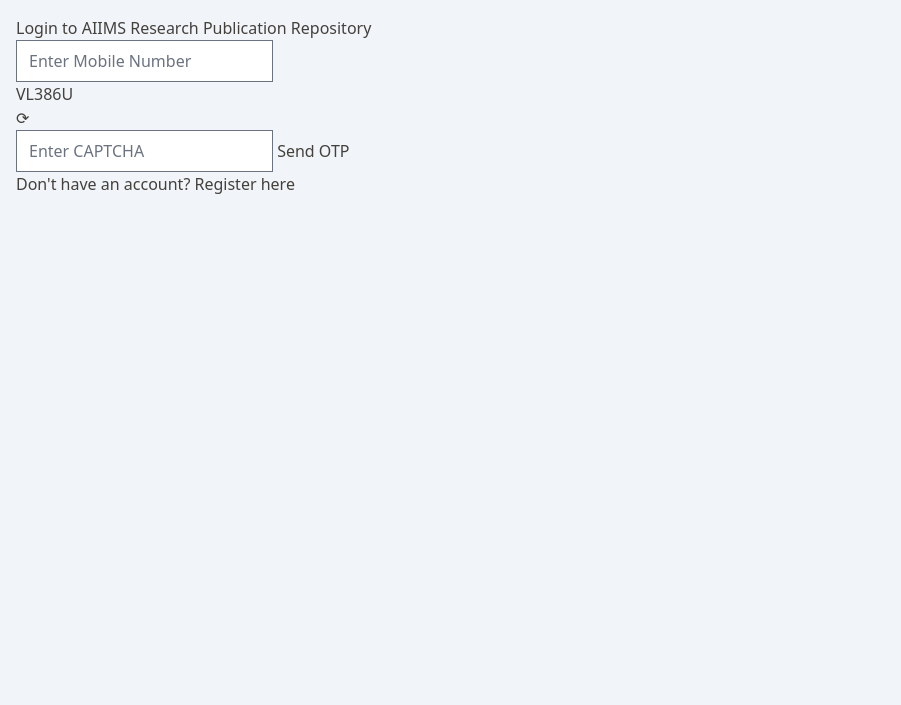
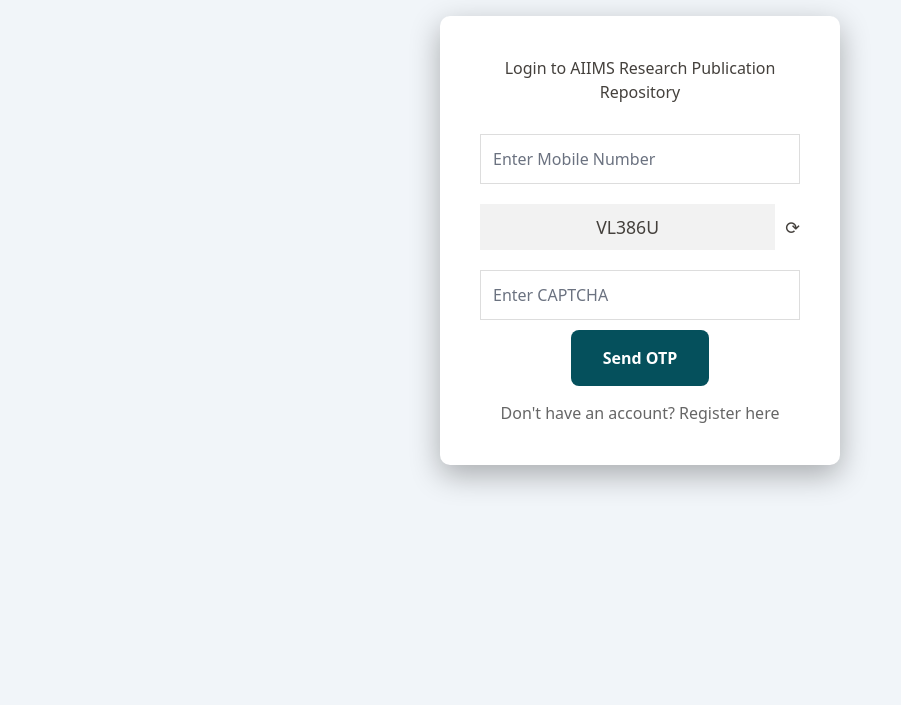
Before and after one commit to ravi1997/research-repository, a Flask app: template app/templates/login.html in a window 1280 px wide. Shown: the part 64-769 px from the top of the page, without its empty margins (0-901 px from the left). Run offline with Flask 3, Linux system fonts and the light colour scheme; the template is opened without the code that fills it, so the values that code supplies are empty; style sheets or scripts are compiled from the project's sources; parts of the project's set-up code (start-up, migrations or seed data) failed here and were passed over.

Commit message:
commit random

```diff
--- /dev/null
+++ b/app/static/style/style.css
@@ -0,0 +1,182 @@
+/* Upload Section */
+.upload-section {
+    margin-top: 40px;
+    text-align: center;
+}
+
+.upload-section h3 {
+    font-size: 1.8rem;
+    color: var(--text-color);
+    margin-bottom: 15px;
+}
+
+.upload-section input[type="file"] {
+    padding: var(--padding);
+    font-size: var(--font-size-medium);
+}
+
+.upload-section button {
+    margin-top: 10px;
+    padding: var(--padding) 20px;
+    font-size: var(--font-size-medium);
+    color: white;
+    background-color: var(--primary-color);
+    border: none;
+    border-radius: var(--border-radius);
+    cursor: pointer;
+    transition: background-color 0.3s;
+}
+
+.upload-section button:hover {
+    background-color: var(--primary-light);
+}
+
+
+/* Login Container */
+.login-container {
+    background: #fff;
+    padding: 40px;
+    border-radius: 10px;
+    box-shadow: 0px 10px 30px rgba(0, 0, 0, 0.3);
+    max-width: 400px;
+    width: 100%;
+    text-align: center;
+    margin: 0 auto; /* Center alignment */
+    animation: fadeIn 0.8s ease-in-out;
+}
+
+.login-container h2 {
+    margin-bottom: 20px;
+    color: var(--primary-color);
+    font-weight: 500;
+}
+
+.login-container input[type="text"],
+.login-container input[type="password"] {
+    width: 100%;
+    padding: 12px;
+    margin: 10px 0;
+    border-radius: var(--border-radius);
+    border: 1px solid #ddd;
+    font-size: var(--font-size-medium);
+    transition: border-color 0.3s, box-shadow 0.2s; /* Added shadow transition */
+}
+
+.login-container input:focus {
+    border-color: var(--primary-light);
+    outline: none;
+    box-shadow: 0 0 5px var(--primary-light); /* Added shadow on focus */
+}
+
+
+.login-container p {
+    margin-top: 15px;
+    font-size: var(--font-size-small);
+    color: #666;
+}
+
+.login-container a {
+    color: var(--primary-light);
+    text-decoration: none;
+    font-weight: 500;
+    transition: color 0.3s;
+}
+
+.login-container a:hover {
+    text-decoration: underline;
+}
+
+
+/* Captcha Section */
+.captcha-box {
+    display: flex;
+    align-items: center;
+    margin: 10px 0;
+    justify-content: space-between;
+}
+
+.captcha-code {
+    font-weight: 500;
+    background-color: #f2f2f2;
+    padding: 10px;
+    border-radius: var(--border-radius);
+    font-size: 1.1rem;
+    user-select: none; /* Prevent text selection */
+    cursor: not-allowed; /* Change cursor to indicate no selection */
+    text-align: center;
+    color: var(--text-color);
+    flex-grow: 1;
+}
+
+
+.refresh-btn {
+    background: none;
+    border: none;
+    color: var(--primary-light);
+    font-size: 1.1rem;
+    cursor: pointer;
+    margin-left: 10px;
+    transition: color 0.3s;
+}
+
+.refresh-btn:hover {
+    color: var(--primary-color);
+}
+
+
+/* Card Layout Styling */
+.card {
+    background-color: white;
+    padding: 20px;
+    border-radius: 10px;
+    box-shadow: 0 4px 8px var(--shadow);
+    margin-bottom: 20px;
+    text-align: center;
+}
+
+.card h3 {
+    font-size: 1.5rem;
+    color: var(--primary-color);
+    margin-bottom: 10px;
+}
+
+.card p {
+    font-size: var(--font-size-medium);
+    color: var(--light-text-color);
+    margin-top: 10px;
+}
+
+/* Input and Button Styling */
+.card input[type="file"],
+.card input[type="text"]{
+    padding: var(--padding);
+    font-size: var(--font-size-medium);
+    border-radius: var(--border-radius);
+    border: 1px solid #ddd;
+    margin: 10px 0;
+    width: 100%;
+    box-sizing: border-box;
+}
+
+
+/* Alert Box Styling */
+.alert-box {
+    display: none; /* Initially hidden */
+    padding: var(--padding);
+    border-radius: var(--border-radius);
+    margin: 20px 0;
+}
+
+.alert-box.show {
+    display: block; /* Show when needed */
+}
+
+.alert-box.success {
+    background-color: #d4edda;
+    color: #155724;
+}
+
+.alert-box.error {
+    background-color: #f8d7da;
+    color: #721c24;
+}
--- a/app/templates/edit_article.html
+++ b/app/templates/edit_article.html
@@ -3,7 +3,7 @@
 {% block content %}
 
         <div class="card">
-            <h2 class="title">Edit Article</h2>
+            <h2 class="text-center text-5xl font-bold">Edit Article</h2>
             <form id="edit-form" action="/researchrepository/api/article/{{ article.uuid }}" method="POST" class="form"
                 onsubmit="submitForm(event)">
                 <div class="form-group">
--- a/app/templates/home.html
+++ b/app/templates/home.html
@@ -17,7 +17,7 @@
             <h3>Upload .ris File</h3>
             <form id="uploadForm" enctype="multipart/form-data">
                 <input type="file" id="file" name="file" accept=".ris" required>
-                <button type="button" onclick="uploadrisFile()">Upload</button>
+                <button class="button p-4 px-8 bg-teal-800 rounded-lg text-white font-semibold" type="button" onclick="uploadrisFile()">Upload</button>
             </form>
             <p id="message"></p>
         </div>
@@ -27,7 +27,7 @@
             <h3>Upload .nbib File</h3>
             <form id="uploadForm-nbib" enctype="multipart/form-data">
                 <input type="file" id="file" name="file" accept=".nbib" required>
-                <button type="button" onclick="uploadnbibFile()">Upload</button>
+                <button class="button p-4 px-8 bg-teal-800 rounded-lg text-white font-semibold" type="button" onclick="uploadnbibFile()">Upload</button>
             </form>
             <p id="message1"></p>
         </div>
@@ -38,7 +38,7 @@
             <form id="pubmed-form" action="../researchrepository/api/article/pubmedFectch" method="post"
                 onsubmit="submitForm(event)">
                 <input type="text" name="pmid" placeholder="Enter PubMed ID" required>
-                <button type="submit">Submit</button>
+                <button class="button p-4 px-8 bg-teal-800 rounded-lg text-white font-semibold" type="submit">Submit</button>
             </form>
         </div>
     </div>
--- a/app/templates/login.html
+++ b/app/templates/login.html
@@ -12,7 +12,7 @@
                 <button type="button" class="refresh-btn" onclick="generateCaptcha('captchaCode')">⟳</button>
             </div>
             <input type="text" name="captcha" placeholder="Enter CAPTCHA" required>
-            <button type="submit">Send OTP</button>
+            <button class="button p-4 px-8 bg-teal-800 rounded-lg text-white font-semibold" type="submit">Send OTP</button>
         </form>
 
         <!-- OTP Verification Form with CAPTCHA -->
@@ -24,7 +24,7 @@
                 <button type="button" class="refresh-btn" onclick="generateCaptcha('captchaCode2')">⟳</button>
             </div>
             <input type="text" name="captcha2" placeholder="Enter CAPTCHA" required>
-            <button type="submit">Verify OTP</button>
+            <button class="button p-4 px-8 bg-teal-800 rounded-lg text-white font-semibold" type="submit">Verify OTP</button>
         </form>
 
         <p>Don't have an account? <a href="/register">Register here</a></p>
```
